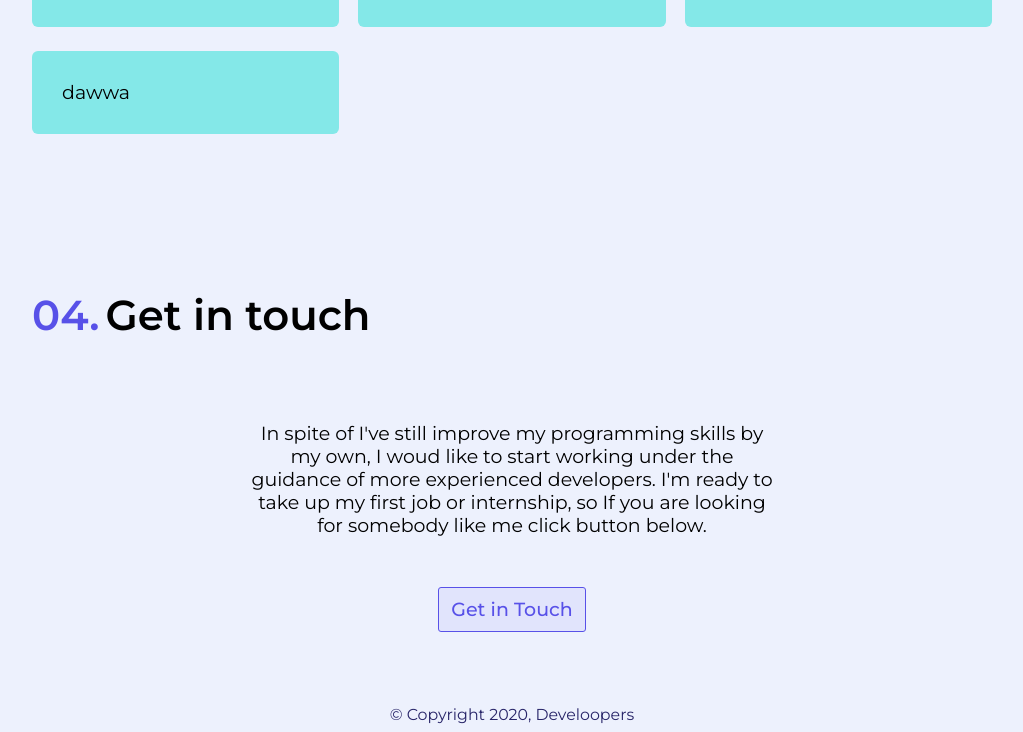
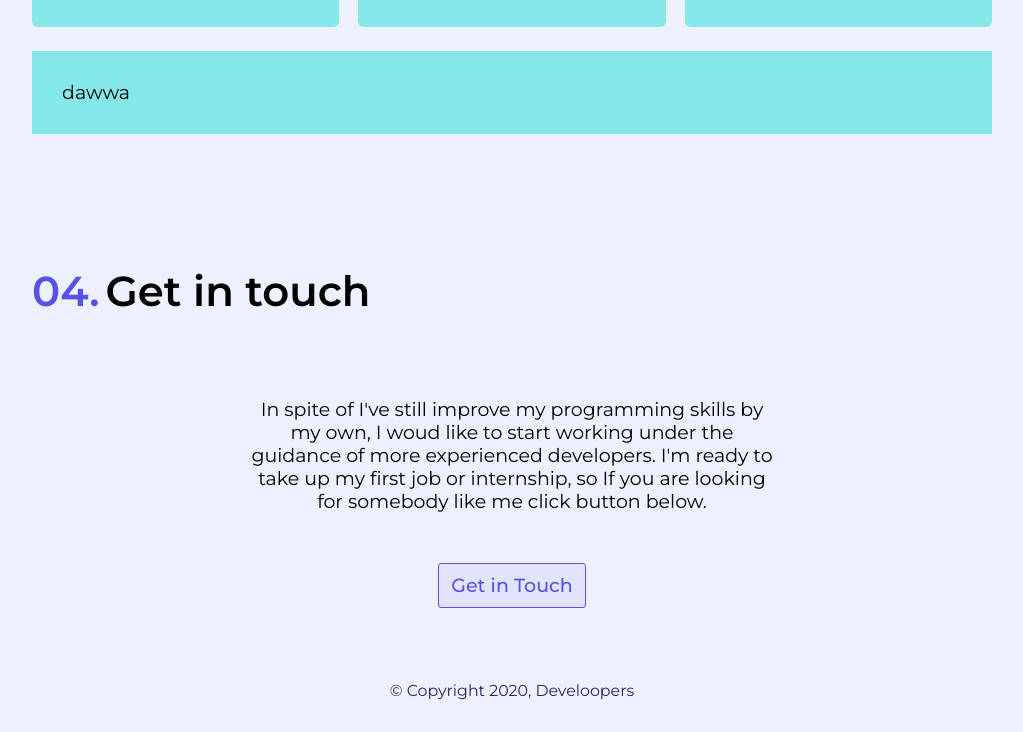
Before and after one commit to pz1996r/develoopers_portfolio, a Gatsby site: page /developer in a window 1280 px wide. Shown: the part 3218-3950 px from the top of the page, without its empty margins (128-1151 px from the left). After the commit the page ends 3926 px from the top, so only its background shows below. Built offline with nearby package versions, Linux system fonts and the light colour scheme; Gatsby itself is replaced by a stand-in of ours.

Commit message:
error checking

```diff
--- a/src/components/Work/Work.js
+++ b/src/components/Work/Work.js
@@ -23,6 +23,13 @@
     @media (min-width: 1024px){
         width:32%;
 }
+`;
+const Project2 = styled.div`
+    width:100%;
+    padding:30px;
+    background-color: ${({ theme }) => theme.colors.tertiary};
+
+
 `;
 const IconsWrapper = styled.div`
     display:flex;
@@ -103,7 +110,7 @@
                 <ProjectDescription>{project.description}</ProjectDescription>
                 <Technologies>{project.technologies.map(technology => <Technology key={technology + project.title}>{technology}</Technology>)}</Technologies>
             </Project>)}
-            <Project>dawwa</Project>
+            <Project2>dawwa</Project2>
         </FlexContainer>
     </Section>
 );
```
